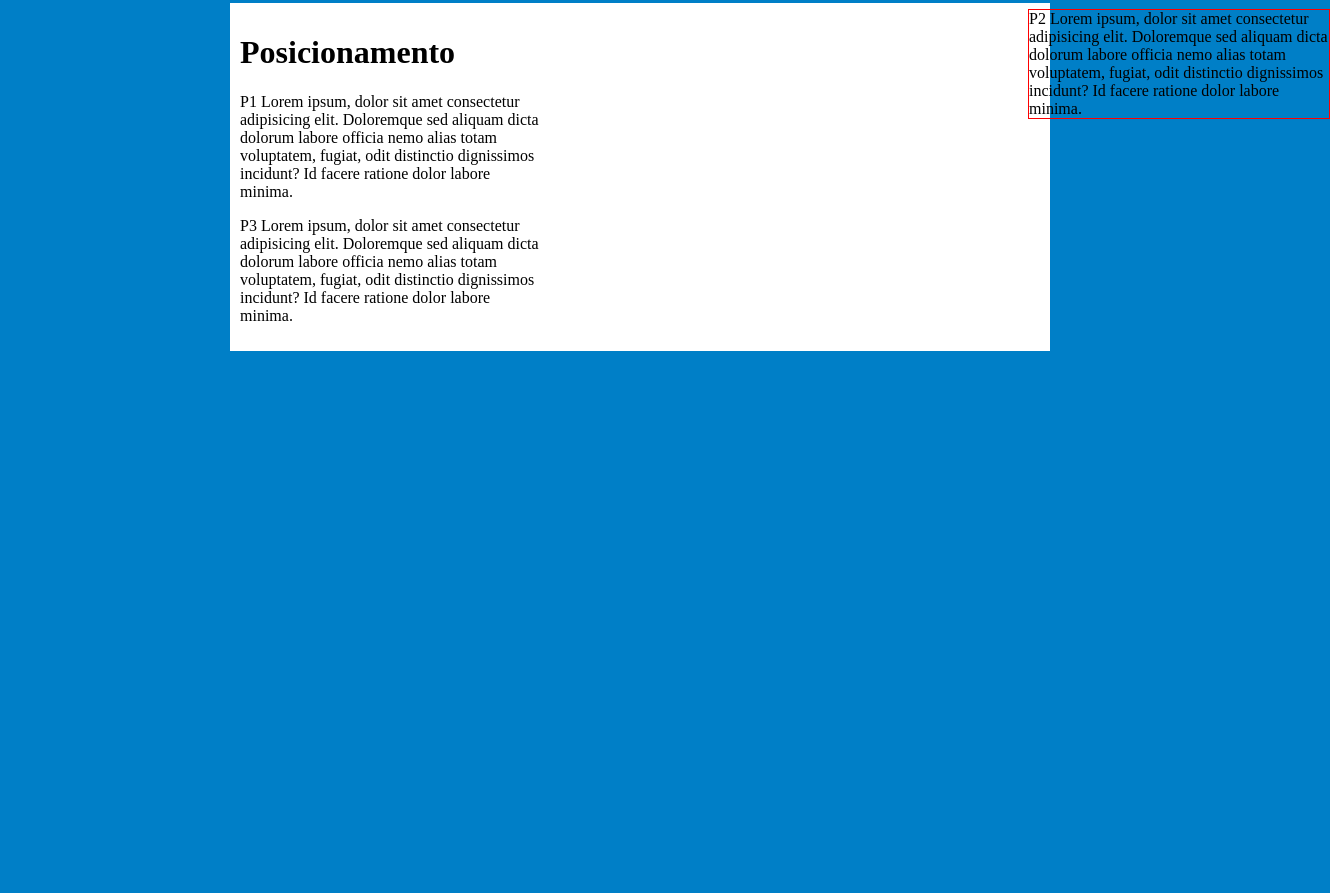
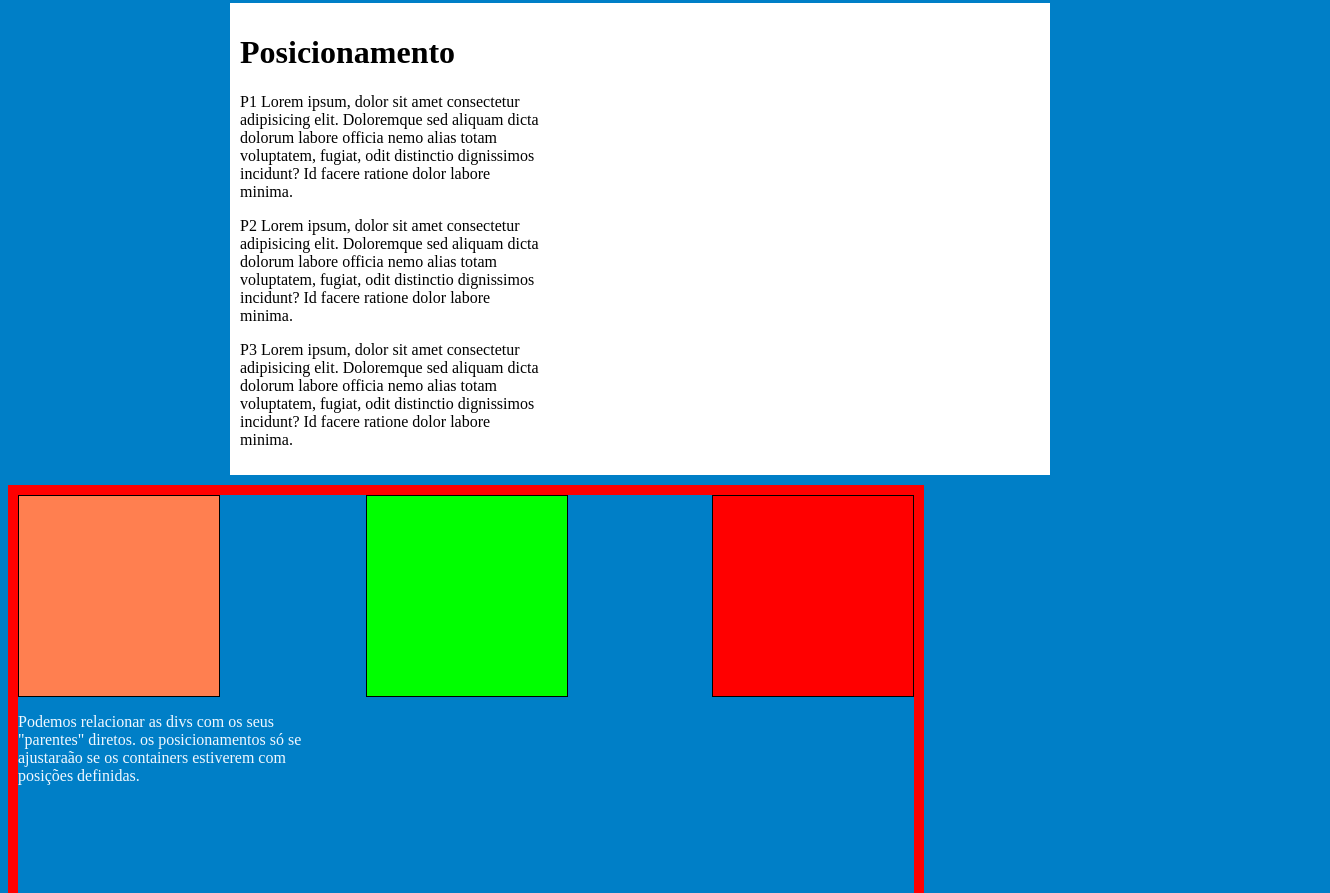
Before and after one commit to apoloniomurilo/hello-world, a plain HTML site: page posicionamento.html in a window 1280 px wide. Shown: the part 7-900 px from the top of the page, 1330 px wide, since content can reach past the window. Before the commit the page ends 800 px from the top, so only its background shows below. Drawn offline with Linux system fonts and the light colour scheme.

Commit message:
Finalmente aprendi Position!

```diff
--- a/css/posicionamento.css
+++ b/css/posicionamento.css
@@ -24,3 +24,38 @@ p{
     right: -50px;  /*Ele é empurrado do seu ponto inicial esquero para */
     /*Quando o numero é positivo ele empurra do seu ponto inicial para o oposto*/
 }
+#box{
+    position: absolute;
+    border: 10px solid red;
+    margin: 0 auto;
+    height: 720px;
+    width:  70%;
+}
+.caixa1{
+    border: 1px solid black;
+    width: 200px;
+    height: 200px;
+    background-color: coral;
+    position: absolute;
+    top: 0;
+    left: 0;
+}
+.caixa2{
+    border: 1px solid black;
+    width: 200px;
+    height: 200px;
+    background-color: red;
+    position: absolute;
+    top: 0;
+    right: 0;
+}
+.caixa3{
+    border: 1px solid black;
+    width: 200px;
+    height: 200px;
+    background-color: lime;
+    position: relative;
+    top: 0;
+    left: 50%;
+    transform: translate(-100px)
+}
--- a/posicionamento.html
+++ b/posicionamento.html
@@ -14,9 +14,19 @@
 
         <p> P1 Lorem ipsum, dolor sit amet consectetur adipisicing elit. Doloremque sed aliquam dicta dolorum labore officia nemo alias totam voluptatem, fugiat, odit distinctio dignissimos incidunt? Id facere ratione dolor labore minima.</p>
 
-        <p class="relative">P2 Lorem ipsum, dolor sit amet consectetur adipisicing elit. Doloremque sed aliquam dicta dolorum labore officia nemo alias totam voluptatem, fugiat, odit distinctio dignissimos incidunt? Id facere ratione dolor labore minima.</p>
+        <p>P2 Lorem ipsum, dolor sit amet consectetur adipisicing elit. Doloremque sed aliquam dicta dolorum labore officia nemo alias totam voluptatem, fugiat, odit distinctio dignissimos incidunt? Id facere ratione dolor labore minima.</p>
 
         <p> P3 Lorem ipsum, dolor sit amet consectetur adipisicing elit. Doloremque sed aliquam dicta dolorum labore officia nemo alias totam voluptatem, fugiat, odit distinctio dignissimos incidunt? Id facere ratione dolor labore minima.</p>
+</div>
+<div id="box">
+<div class="caixa1">
+</div>
+<div class="caixa2">
+</div>
+<div class="caixa3">
+</div>
+<p style="color: aliceblue;">Podemos relacionar as divs com os seus "parentes" diretos. os posicionamentos só se ajustaraão se os containers estiverem com posições definidas.
+</p>
 </div>
 
 </body>
```
